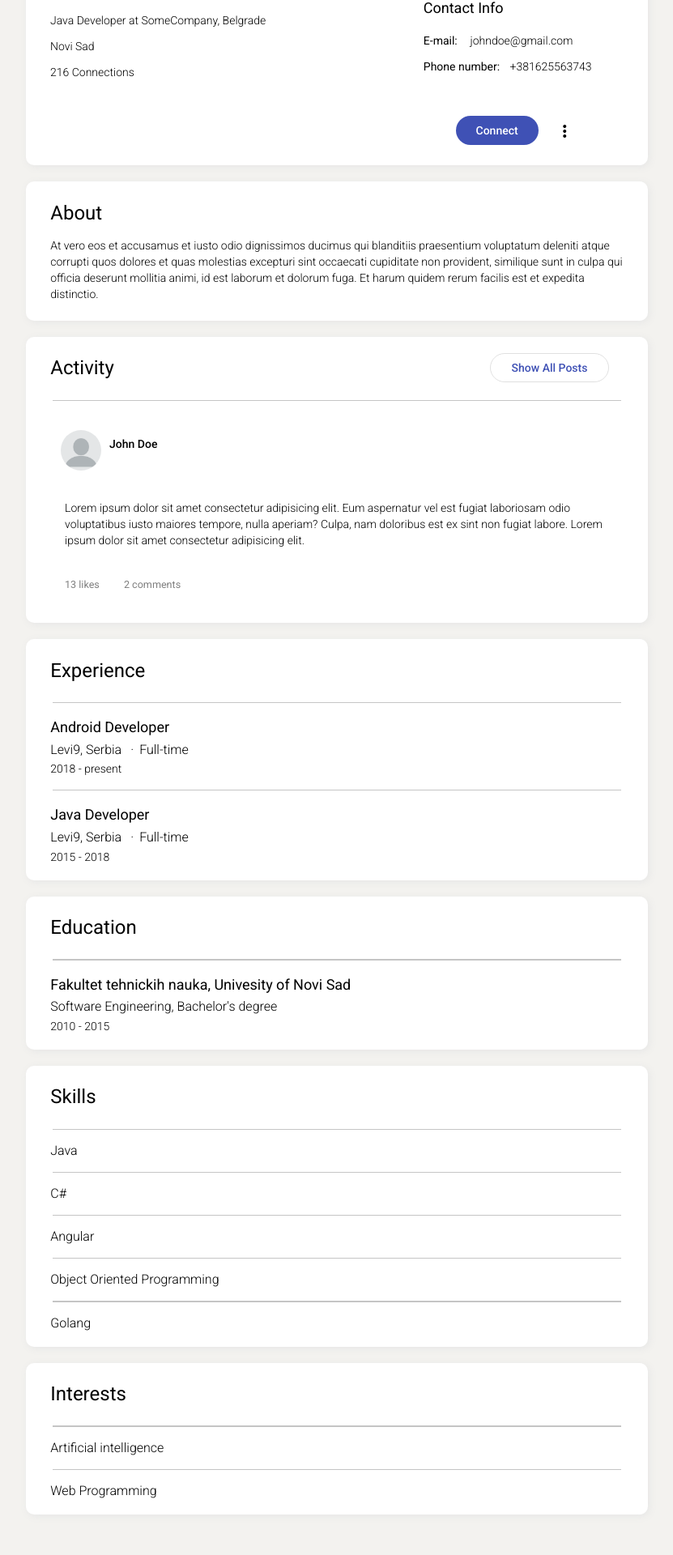
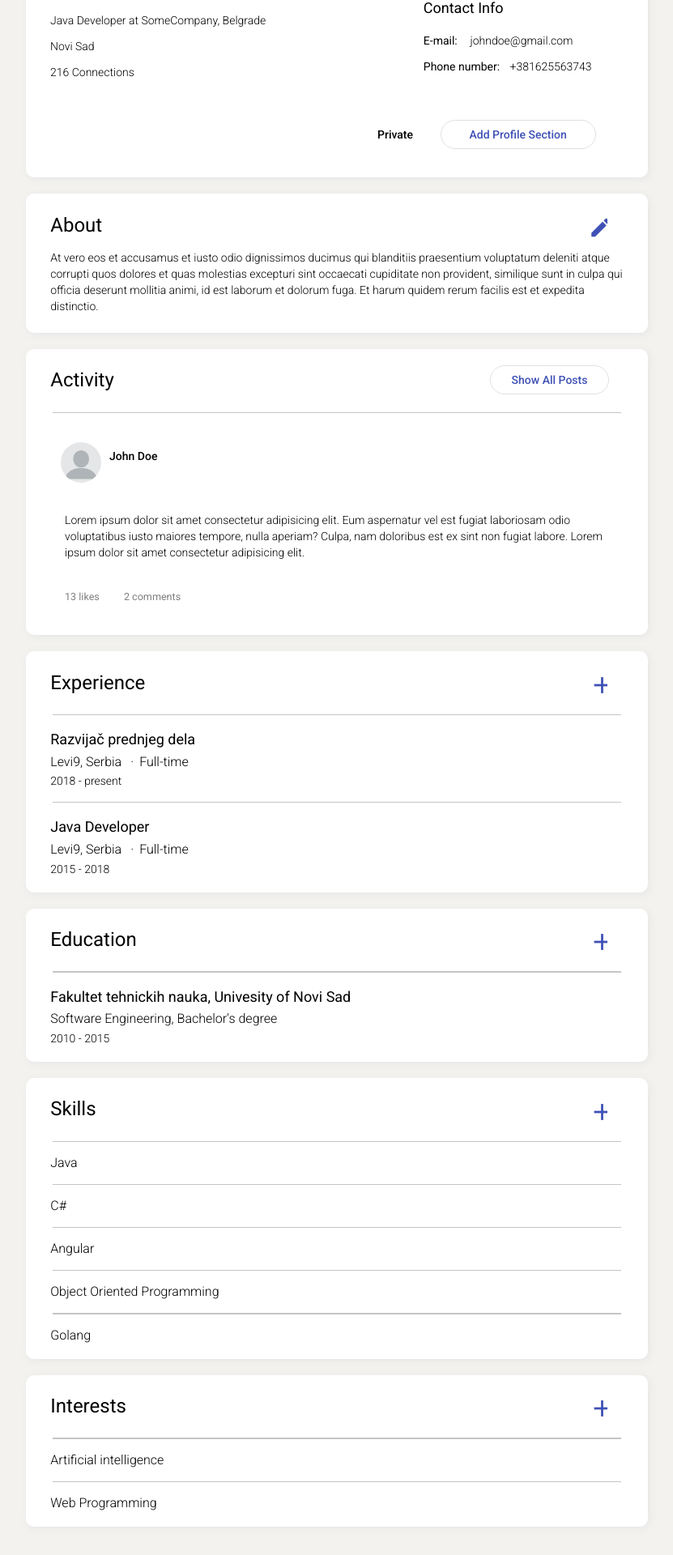
Before and after one commit to XWS-DISLINKT/client-web-app, an Angular app in the folder dislinkt-client/: page /profile/id in a window 1280 px wide. Shown: the part 360-2280 px from the top of the page at 81% size, without its empty margins (224-1055 px from the left). Built offline with nearby package versions, Linux system fonts and the light colour scheme.

Commit message:
feat(04): add buttons for profile owners

```diff
--- a/dislinkt-client/src/app/app.module.ts
+++ b/dislinkt-client/src/app/app.module.ts
@@ -15,6 +15,7 @@ import { MatSnackBarModule } from '@angular/material/snack-bar';
 import { MatIconModule } from '@angular/material/icon';
 import { MatSelectModule } from '@angular/material/select';
 import { MatMenuModule } from '@angular/material/menu';
+import { MatDividerModule } from '@angular/material/divider';
 
 import { LoginComponent } from './component/login/login.component';
 import { RegistrationComponent } from './component/registration/registration.component';
@@ -47,7 +48,8 @@ import { ProfileComponent } from './component/profile/profile.component';
     MatSnackBarModule,
     MatIconModule,
     MatSelectModule,
-    MatMenuModule
+    MatMenuModule,
+    MatDividerModule
   ],
   providers: [],
   bootstrap: [AppComponent]
--- a/dislinkt-client/src/app/component/profile/profile.component.css
+++ b/dislinkt-client/src/app/component/profile/profile.component.css
@@ -11,7 +11,7 @@
     text-align: left;
 }
 
-.flex-item-left, .flex-item-center, .flex-item-center2, .flex-item-right {
+.flex-item-left, .flex-item-right {
     box-sizing: border-box;
     padding-block: 20px;
     padding-inline: 30px;
@@ -20,15 +20,17 @@
 .flex-item-left {
     flex: 60%;
 }
-.flex-item-center {
-    flex: 60%;
+.flex-item-left1 {
+    flex: 80%;
 }
-.flex-item-center2 {
-    flex: 40%;
+.flex-item-right1 {
+    flex: 10%;
+    box-sizing: border-box;
 }
 
 .flex-item-right {
     flex:40%;
+    box-sizing: border-box;
 }
 
 .profile-picture {
--- a/dislinkt-client/src/app/component/profile/profile.component.html
+++ b/dislinkt-client/src/app/component/profile/profile.component.html
@@ -23,7 +23,7 @@
 
             </div>
             <div class="flex-item-right">
-                <button mat-icon-button color="primary" aria-label="Example icon button with a heart icon"
+                <button mat-icon-button color="primary" *ngIf="!isProfileOwner"
                     style="float: right; padding-right: 90px;">
                     <mat-icon style="font-size: 34px; ">notifications</mat-icon>
                 </button>
@@ -32,7 +32,7 @@
                 <p>Phone number:<span style="font-weight: 300; margin-left: 5%;">+381625563743</span></p>
             </div>
             <div style="width: 100%;">
-                <div style="float: right; width: 250px;">
+                <div style="float: right; width: 250px;"  *ngIf="!isProfileOwner">
                     <button mat-flat-button color="primary"
                         style="margin-inline:5%; margin-bottom: 10%; margin-top: 5%; padding-inline: 10%;">Connect
                     </button>
@@ -48,6 +48,19 @@
                         </button>
                     </mat-menu>
                 </div>
+                <div style="float: right; width: 350px;"  *ngIf="isProfileOwner">
+                    <button mat-button [matMenuTriggerFor]="privacy">
+                        Private
+                    </button>
+                    <mat-menu #privacy="matMenu">
+                        <button mat-menu-item>
+                            <span>Set Public</span>
+                        </button>
+                    </mat-menu>
+                    <button mat-stroked-button color="primary"
+                        style="margin-inline:5%; margin-bottom: 10%; margin-top: 5%; padding-inline: 10%;">Add Profile Section
+                    </button>
+                </div>
             </div>
         </div>
 
@@ -55,7 +68,12 @@
 
     <br>
     <div class="profiles-container flex-container" style="padding: 2%; padding-inline: 3%;">
-        <h2 style="margin: 1%; margin-inline: 1%; font-size: 24px; font-weight: 400;">About</h2>
+        <h2 style="margin: 1%; font-size: 24px; font-weight: 400; width:28%;">About</h2>
+        <div style="width:70%" *ngIf="isProfileOwner">
+            <button mat-icon-button color="primary" style="float: right; margin-inline:5%;padding-inline: 5%; margin-top:1%">
+                <mat-icon style="font-size: 30px; ">edit</mat-icon>
+            </button>
+        </div>
         <p style=" margin: 1%;font-weight: 300;">
             At vero eos et accusamus et iusto odio dignissimos ducimus qui blanditiis praesentium voluptatum deleniti
             atque corrupti quos dolores et quas molestias excepturi sint occaecati cupiditate non provident, similique
@@ -67,7 +85,7 @@
     <br>
     <div class="profiles-container flex-container" style=" width:100%; padding: 2%; padding-inline: 3%;">
         <h2 style="margin: 1%; font-size: 24px; font-weight: 400; width:28%;">Activity</h2>
-        <div style="width:70%">
+        <div style="width:70%" >
             <button mat-stroked-button color="primary"
                 style="float: right; margin-inline:5%;padding-inline: 5%; margin-top:1%">Show All Posts
             </button>
@@ -92,11 +110,16 @@
 
     <br>
     <div class="profiles-container flex-container" style="padding: 2%; padding-inline: 3%;">
-        <h2 style="margin: 1%;  font-size: 24px; font-weight: 400;">Experience</h2>
+        <h2 style="margin: 1%; font-size: 24px; font-weight: 400; width:28%;">Experience</h2>
+        <div style="width:70%" *ngIf="isProfileOwner">
+            <button mat-icon-button color="primary" style="float: right; margin-inline:5%;padding-inline: 5%; margin-top:1%">
+                <mat-icon style="font-size: 34px; ">add</mat-icon>
+            </button>
+        </div>
         <div style="width: 100%;">
 
             <hr color="#c5c5c5" size="1" class="line">
-            <h3 style="margin: 0%; margin-inline: 1%;  font-size: 18px; font-weight: 400;">Android Developer </h3>
+            <h3 style="margin: 0%; margin-inline: 1%;  font-size: 18px; font-weight: 400;">Razvijač prednjeg dela</h3>
             <p style="font-size:16px ;font-weight: 300; margin-block: 0.5%; margin-inline: 1%;">Levi9, Serbia<span
                     style="margin-inline: 1%;"> &#183;</span> <span style=" font-weight: 300;">Full-time</span></p>
             <p style="font-weight: 300; margin-block: 0.5%; margin-inline: 1%;">2018 - present</p>
@@ -112,19 +135,31 @@
 
     <br>
     <div class="profiles-container flex-container" style="padding: 2%; padding-inline: 3%;">
-        <h2 style="margin: 1%;  font-size: 24px; font-weight: 400;">Education</h2>
+        <h2 style="margin: 1%; font-size: 24px; font-weight: 400; width:28%;">Education</h2>
+        <div style="width:70%"  *ngIf="isProfileOwner">
+            <button mat-icon-button color="primary" style="float: right; margin-inline:5%;padding-inline: 5%; margin-top:1%">
+                <mat-icon style="font-size: 34px; ">add</mat-icon>
+            </button>
+        </div>
         <div style="width: 100%;">
 
             <hr color="#c5c5c5" size="1" class="line">
-            <h3 style="margin: 0%; margin-inline: 1%;  font-size: 18px; font-weight: 400;">Fakultet tehnickih nauka, Univesity of Novi Sad</h3>
-            <p style="font-size:16px ;font-weight: 300; margin-block: 0.5%; margin-inline: 1%;">Software Engineering, Bachelor's degree</p>
+            <h3 style="margin: 0%; margin-inline: 1%;  font-size: 18px; font-weight: 400;">Fakultet tehnickih nauka,
+                Univesity of Novi Sad</h3>
+            <p style="font-size:16px ;font-weight: 300; margin-block: 0.5%; margin-inline: 1%;">Software Engineering,
+                Bachelor's degree</p>
             <p style="font-weight: 300; margin-block: 0.5%; margin-inline: 1%;">2010 - 2015</p>
         </div>
     </div>
 
     <br>
     <div class="profiles-container flex-container" style="padding: 2%; padding-inline: 3%;">
-        <h2 style="margin: 1%;  font-size: 24px; font-weight: 400;">Skills</h2>
+        <h2 style="margin: 1%; font-size: 24px; font-weight: 400; width:28%;">Skills</h2>
+        <div style="width:70%" *ngIf="isProfileOwner">
+            <button mat-icon-button color="primary" style="float: right; margin-inline:5%;padding-inline: 5%; margin-top:1%">
+                <mat-icon style="font-size: 34px; ">add</mat-icon>
+            </button>
+        </div>
         <div style="width: 100%;">
 
             <hr color="#c5c5c5" size="1" class="line">
@@ -137,7 +172,8 @@
             <p style="font-size:16px ;font-weight: 300; margin-block: 0.5%; margin-inline: 1%;">Angular</p>
 
             <hr color="#c5c5c5" size="1" class="line">
-            <p style="font-size:16px ;font-weight: 300; margin-block: 0.5%; margin-inline: 1%;">Object Oriented Programming</p>
+            <p style="font-size:16px ;font-weight: 300; margin-block: 0.5%; margin-inline: 1%;">Object Oriented
+                Programming</p>
 
             <hr color="#c5c5c5" size="1" class="line">
             <p style="font-size:16px ;font-weight: 300; margin-block: 0.5%; margin-inline: 1%;">Golang</p>
@@ -146,11 +182,17 @@
 
     <br>
     <div class="profiles-container flex-container" style="padding: 2%; padding-inline: 3%;">
-        <h2 style="margin: 1%;  font-size: 24px; font-weight: 400;">Interests</h2>
+        <h2 style="margin: 1%; font-size: 24px; font-weight: 400; width:28%;">Interests</h2>
+        <div style="width:70%"  *ngIf="isProfileOwner">
+            <button mat-icon-button color="primary" style="float: right; margin-inline:5%;padding-inline: 5%; margin-top:1%">
+                <mat-icon style="font-size: 34px; ">add</mat-icon>
+            </button>
+        </div>
         <div style="width: 100%;">
 
             <hr color="#c5c5c5" size="1" class="line">
-            <p style="font-size:16px ;font-weight: 300; margin-block: 0.5%; margin-inline: 1%;">Artificial intelligence</p>
+            <p style="font-size:16px ;font-weight: 300; margin-block: 0.5%; margin-inline: 1%;">Artificial intelligence
+            </p>
 
             <hr color="#c5c5c5" size="1" class="line">
             <p style="font-size:16px ;font-weight: 300; margin-block: 0.5%; margin-inline: 1%;">Web Programming</p>
--- a/dislinkt-client/src/app/component/profile/profile.component.ts
+++ b/dislinkt-client/src/app/component/profile/profile.component.ts
@@ -6,7 +6,7 @@ import { Component, OnInit } from '@angular/core';
   styleUrls: ['./profile.component.css']
 })
 export class ProfileComponent implements OnInit {
-
+  isProfileOwner = true;
   constructor() { }
 
   ngOnInit(): void {
```
